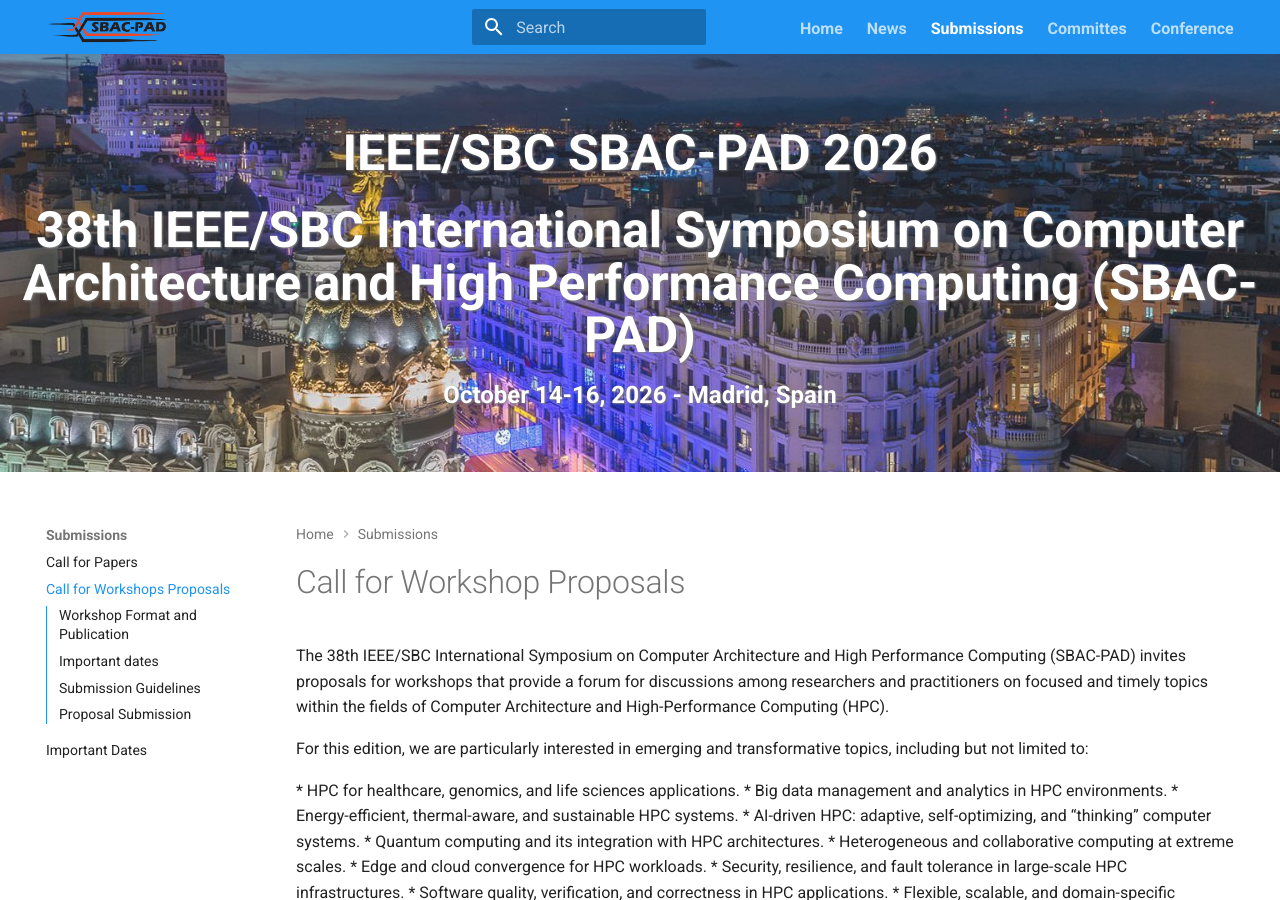
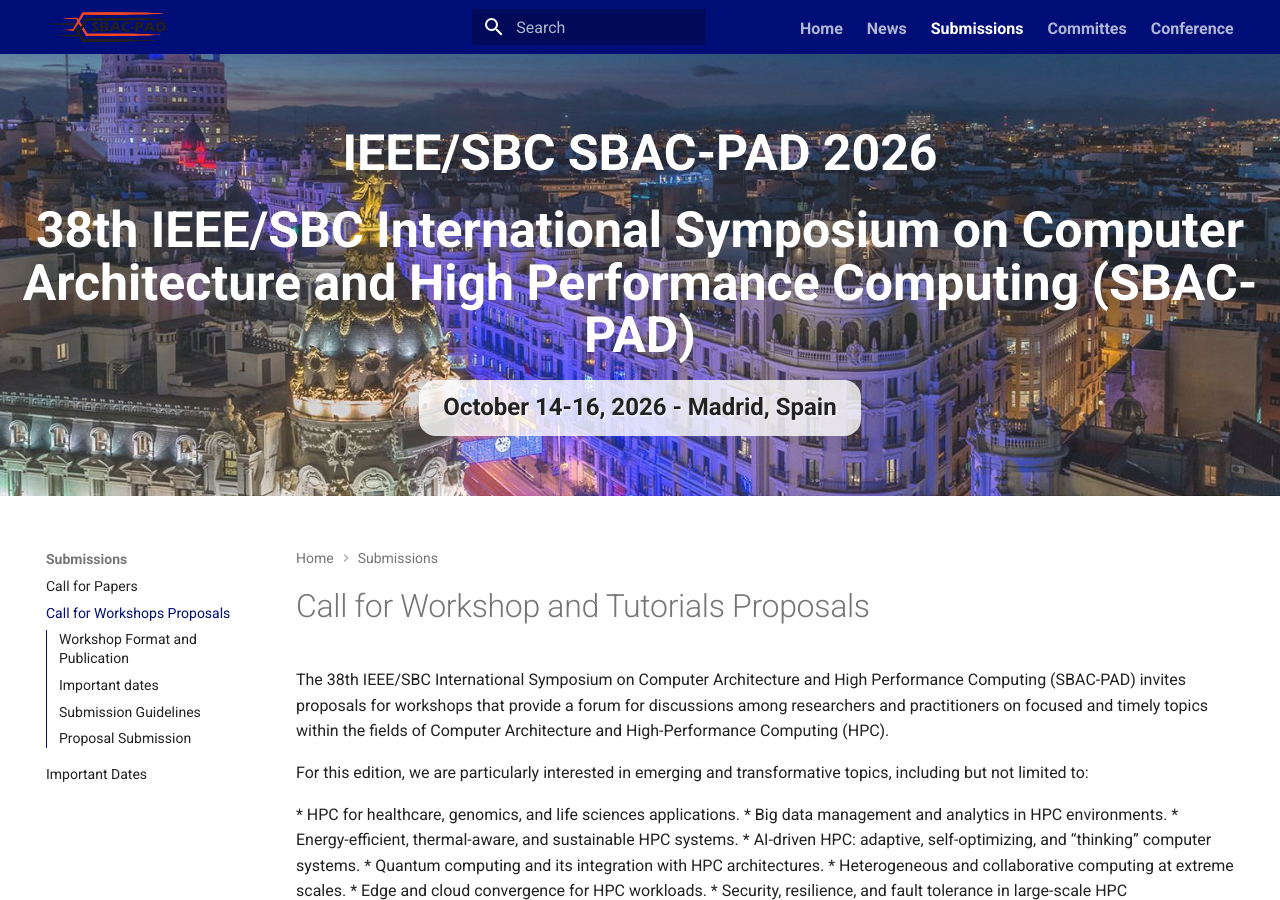
Before and after one commit to CoCo-ARCOS/sbac-pad2026, an MkDocs documentation site: the page built from docs/submissions/call-for-workshops-proposals.md, in a window 1280 px wide and 900 px high. Built offline with MkDocs 1.6.1 and Material for MkDocs 9.7.7, drawn with Linux system fonts in a browser that asks for light colours.

Commit message:
color pallete changed

```diff
--- a/docs/stylesheets/extra.css
+++ b/docs/stylesheets/extra.css
@@ -1,3 +1,14 @@
+:root {
+  /* Override primary color */
+  --md-primary-fg-color: #010E77;
+  --md-primary-fg-color--light: #4d90fe;
+  --md-primary-fg-color--dark: #003c7a;
+
+  /* (Optional) Override accent color */
+  --md-accent-fg-color: #ff9800;
+}
+
+
 /* ---- Banner container ---- */
 .banner {
     /* Responsive height instead of fixed 500px */
@@ -34,8 +45,9 @@
     font-size: clamp(.75rem, 6vw, 2.5rem); /* scales with viewport */
     line-height: 1.05;
     margin: 0.25em 0;
-    font-weight: 800;
-    text-shadow: 1px 1px 2px gray;
+    font-weight: 1800;
+    /* text-shadow: 1px 1px 2px white; */
+
   }
 
   .banner p {
@@ -43,7 +55,12 @@
     line-height: 1.3;
     margin: 0.25em 0 0;
     font-weight: 600; /* was font-style: bold */
-    text-shadow: 1px 1px 2px gray;
+    text-shadow: 1px 1px 2px white;
+    color: #222;
+    display: inline-block;
+    padding: 0.5em 1em;
+    border-radius: 0.7em;
+    background-color: rgba(255, 255, 255, 0.8);
   }
 
   /* ---- Helpful tweaks at small widths ---- */
--- a/docs/submissions/call-for-workshops-proposals.md
+++ b/docs/submissions/call-for-workshops-proposals.md
@@ -1,4 +1,4 @@
-# Call for Workshop Proposals
+# Call for Workshop and Tutorials Proposals
 
 The 38th IEEE/SBC International Symposium on Computer Architecture and High Performance Computing (SBAC-PAD) invites proposals for workshops that provide a forum for discussions among researchers and practitioners on focused and timely topics within the fields of Computer Architecture and High-Performance Computing (HPC).
 
--- a/mkdocs.yml
+++ b/mkdocs.yml
@@ -3,7 +3,7 @@
 theme:
   name: material
   palette:
-    primary: blue
+    primary: custom # white
     accent: black
   logo: assets/logo.png
   features:
```
Also changed, not shown: docs/index.md (+2 -2 lines).
